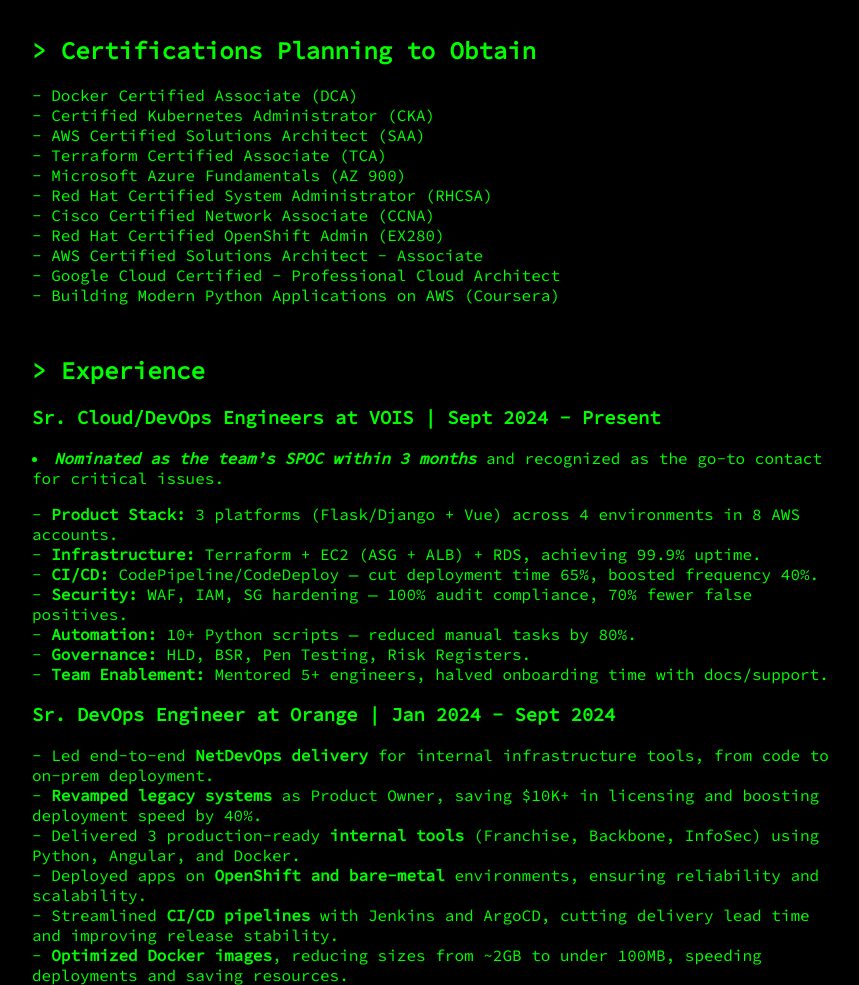
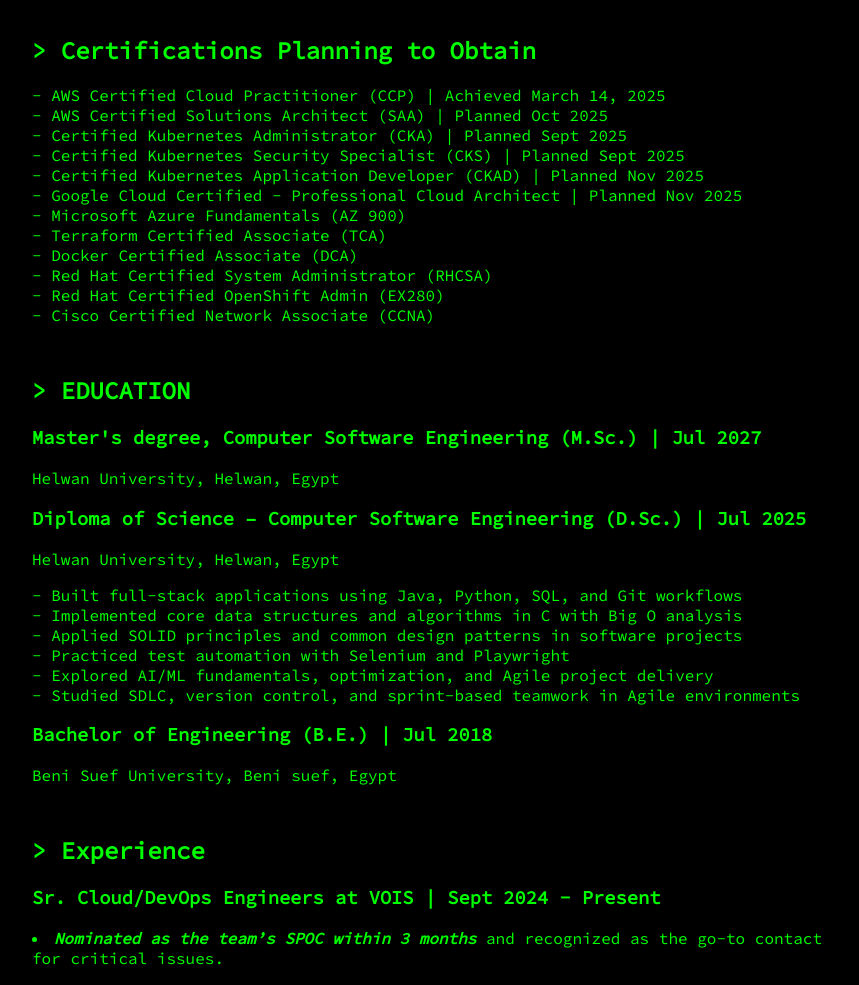
Before and after one commit to Ahmed-Soli/aboutme, a plain HTML site: page index.html in a window 1280 px wide. Shown: the part 1680-2665 px from the top of the page, without its empty margins (208-1067 px from the left). Drawn offline with Linux system fonts and the light colour scheme; no server answers; a script that the page names is missing; some icons are missing.

Commit message:
add education section

```diff
--- a/index.html
+++ b/index.html
@@ -118,18 +118,38 @@
     <section id="certificates">
       <h2>Certifications Planning to Obtain</h2>
       <ul>
+        <li>AWS Certified Cloud Practitioner (CCP) | Achieved March 14, 2025</li>
+        <li>AWS Certified Solutions Architect (SAA) | Planned Oct 2025</li>
+        <li>Certified Kubernetes Administrator (CKA) | Planned Sept 2025</li>
+        <li>Certified Kubernetes Security Specialist (CKS) | Planned Sept 2025</li>
+        <li>Certified Kubernetes Application Developer (CKAD) | Planned Nov 2025</li>
+        <li>Google Cloud Certified - Professional Cloud Architect | Planned Nov 2025</li>
+        <li>Microsoft Azure Fundamentals (AZ 900)</li>
+        <li>Terraform Certified Associate (TCA)</li>
         <li>Docker Certified Associate (DCA)</li>
-        <li>Certified Kubernetes Administrator (CKA)</li>
-        <li>AWS Certified Solutions Architect (SAA)</li>
-        <li>Terraform Certified Associate (TCA)</li>
-        <li>Microsoft Azure Fundamentals (AZ 900)</li>
         <li>Red Hat Certified System Administrator (RHCSA)</li>
+        <li>Red Hat Certified OpenShift Admin (EX280)</li>
         <li>Cisco Certified Network Associate (CCNA)</li>
-        <li>Red Hat Certified OpenShift Admin (EX280)</li>
-        <li>AWS Certified Solutions Architect - Associate</li>
-        <li>Google Cloud Certified - Professional Cloud Architect</li>
-        <li>Building Modern Python Applications on AWS (Coursera)</li>
       </ul>
+    </section>
+
+    <!-- Education Section -->
+    <section id="education">
+      <h2>EDUCATION</h2>
+      <h3>Master's degree, Computer Software Engineering (M.Sc.) | Jul 2027</h3>
+      <p>Helwan University, Helwan, Egypt</p>
+      <h3>Diploma of Science – Computer Software Engineering (D.Sc.) | Jul 2025</h3>
+      <p>Helwan University, Helwan, Egypt</p>
+      <ul>
+        <li>Built full-stack applications using Java, Python, SQL, and Git workflows</li>
+        <li>Implemented core data structures and algorithms in C with Big O analysis</li>
+        <li>Applied SOLID principles and common design patterns in software projects</li>
+        <li>Practiced test automation with Selenium and Playwright</li>
+        <li>Explored AI/ML fundamentals, optimization, and Agile project delivery</li>
+        <li>Studied SDLC, version control, and sprint-based teamwork in Agile environments</li>
+      </ul>
+      <h3>Bachelor of Engineering (B.E.) | Jul 2018</h3>
+      <p>Beni Suef University, Beni suef, Egypt</p>
     </section>
 
     <!-- Experience Section -->
```
